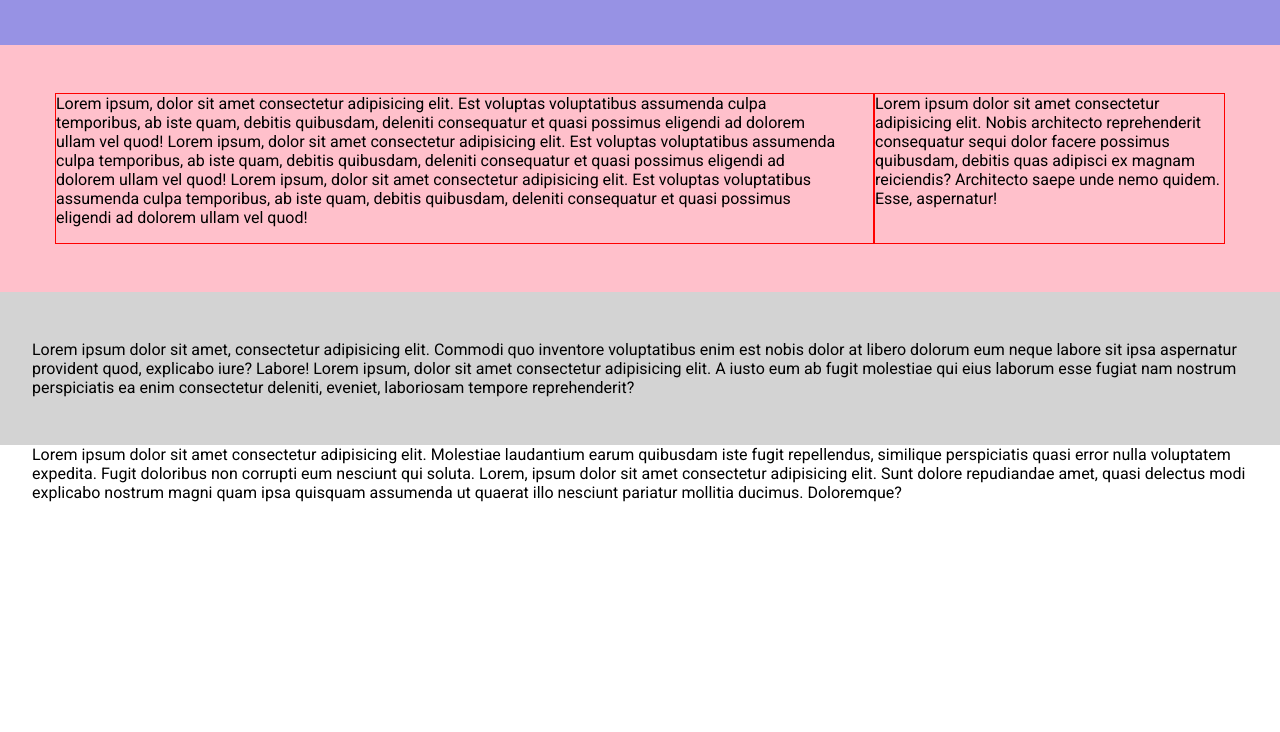
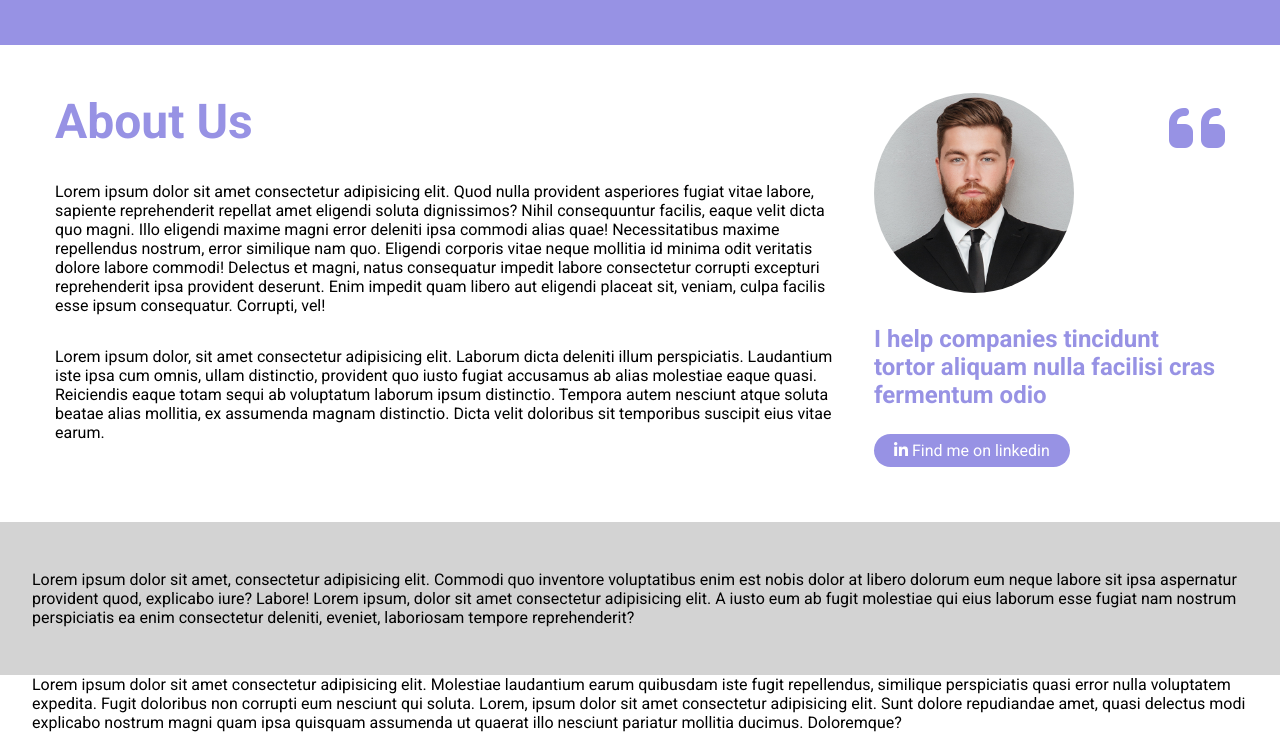
Before and after one commit to kaijie26/htmlcss-responsive-layout, a plain HTML site: page index.html in a window 1280 px wide. Shown: the part 3836-4568 px from the top of the page. Before the commit the page ends 4338 px from the top, so only its background shows below. Drawn offline with Linux system fonts and the light colour scheme.

Commit message:
section about-us content

```diff
--- a/css/style.css
+++ b/css/style.css
@@ -270,7 +270,7 @@ section{
 
  /* Section-about-us */
  .about-us{
-    background-color: pink;
+
 }
 .text-columns{
     display: flex;
@@ -278,19 +278,66 @@ section{
 }
 
 .large-col{
-    padding-bottom: 1rem;
-    border: 1px solid red;
+    padding-bottom: 2rem;
 
 }
 
+.large-col :nth-child(2){
+    padding: 2rem 0;
+}
+
+.large-col h2{
+    color: #9792e4;
+    font-size: 3rem;
+
+}
+
+
 .narrow-col{
-    border: 1px solid red;
+   position: relative;
 
+}
+
+.narrow-col :nth-child(2){
+    position: absolute;
+    top: 0;
+    right: 0;
+    font-size: 4rem;
+    color: #9792e4;
+}
+
+.narrow-col p{
+    padding: 2rem 0;
+    color: #9792e4;
+    font-weight: bold;
+    font-size: 2rem;
+}
+
+
+.btn-large-linkedin{
+    color: white;
+    background-color: #9792e4;
+    padding: 7px 20px;
+    border-radius: 30px;
+    text-decoration: none;
+}
+
+.square-img-box2{
+    width: 200px;
+    height: 200px;
+    border-radius: 50%;
+    overflow: hidden;
+}
+
+.square-img-box2 img{
+    height: 100%;
+    object-fit: cover;
 }
 
 /* Section-get-started */
 .get-started{
     background-color: lightgray;
+
 }
 
 
@@ -370,16 +417,16 @@ section{
     .large-col{
         width: 70%;
         padding-right: 2rem;
-        border: 1px solid red;
 
     }
 
     .narrow-col{
         width: 30%;
-        border: 1px solid red;
 
+    }
 
-
+    .narrow-col p{
+        font-size: 1.5rem;
     }
 
 
--- a/index.html
+++ b/index.html
@@ -348,15 +348,32 @@
         <section class="mobile-padding about-us">
             <div class="container">
                 <div class="text-columns">
+                    <!-- Large-col -->
                     <div class="large-col">
-                        Lorem ipsum, dolor sit amet consectetur adipisicing elit. Est voluptas voluptatibus assumenda culpa temporibus, ab iste quam, debitis quibusdam, deleniti consequatur et quasi possimus eligendi ad dolorem ullam vel quod!
-                        Lorem ipsum, dolor sit amet consectetur adipisicing elit. Est voluptas voluptatibus assumenda culpa temporibus, ab iste quam, debitis quibusdam, deleniti consequatur et quasi possimus eligendi ad dolorem ullam vel quod!
-                        Lorem ipsum, dolor sit amet consectetur adipisicing elit. Est voluptas voluptatibus assumenda culpa temporibus, ab iste quam, debitis quibusdam, deleniti consequatur et quasi possimus eligendi ad dolorem ullam vel quod!
+                        <h2>About Us</h2>
+                        <p>Lorem ipsum dolor sit amet consectetur adipisicing elit. Quod nulla provident asperiores fugiat vitae labore, sapiente reprehenderit repellat amet eligendi soluta dignissimos? Nihil consequuntur facilis, eaque velit dicta quo magni.
+                        Illo eligendi maxime magni error deleniti ipsa commodi alias quae! Necessitatibus maxime repellendus nostrum, error similique nam quo. Eligendi corporis vitae neque mollitia id minima odit veritatis dolore labore commodi!
+                        Delectus et magni, natus consequatur impedit labore consectetur corrupti excepturi reprehenderit ipsa provident deserunt. Enim impedit quam libero aut eligendi placeat sit, veniam, culpa facilis esse ipsum consequatur. Corrupti, vel!</p>
+
+                        <p>Lorem ipsum dolor, sit amet consectetur adipisicing elit. Laborum dicta deleniti illum perspiciatis. Laudantium iste ipsa cum omnis, ullam distinctio, provident quo iusto fugiat accusamus ab alias molestiae eaque quasi.
+                        Reiciendis eaque totam sequi ab voluptatum laborum ipsum distinctio. Tempora autem nesciunt atque soluta beatae alias mollitia, ex assumenda magnam distinctio. Dicta velit doloribus sit temporibus suscipit eius vitae earum.</p>
 
                     </div>
 
+                    <!-- Narrow-col -->
                     <div class="narrow-col">
-                        Lorem ipsum dolor sit amet consectetur adipisicing elit. Nobis architecto reprehenderit consequatur sequi dolor facere possimus quibusdam, debitis quas adipisci ex magnam reiciendis? Architecto saepe unde nemo quidem. Esse, aspernatur!
+                        <!-- Col-Img -->
+                        <div class="square-img-box2">
+                            <img src="img/about.jpg" alt="about-us-img">
+
+                        </div>
+                        <!-- Col-Text -->
+                        <span><i class="fa-solid fa-quote-left"></i></span>
+                        <p>I help companies tincidunt tortor aliquam nulla facilisi cras fermentum odio</p>
+                        <a class="btn-large-linkedin" href="#">
+                            <span><i class="fab fa-linkedin-in"></i></span>
+                            Find me on linkedin
+                        </a>
                     </div>
                 </div>
 
```
